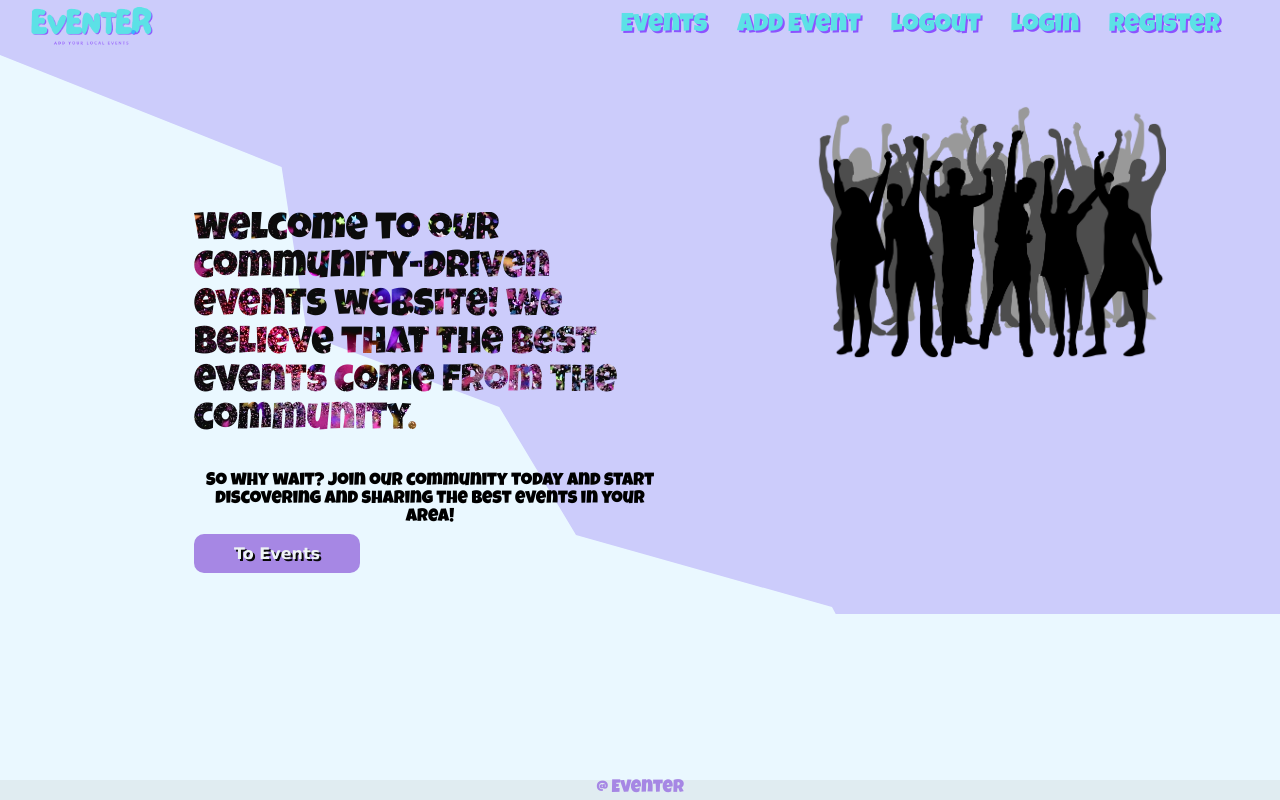
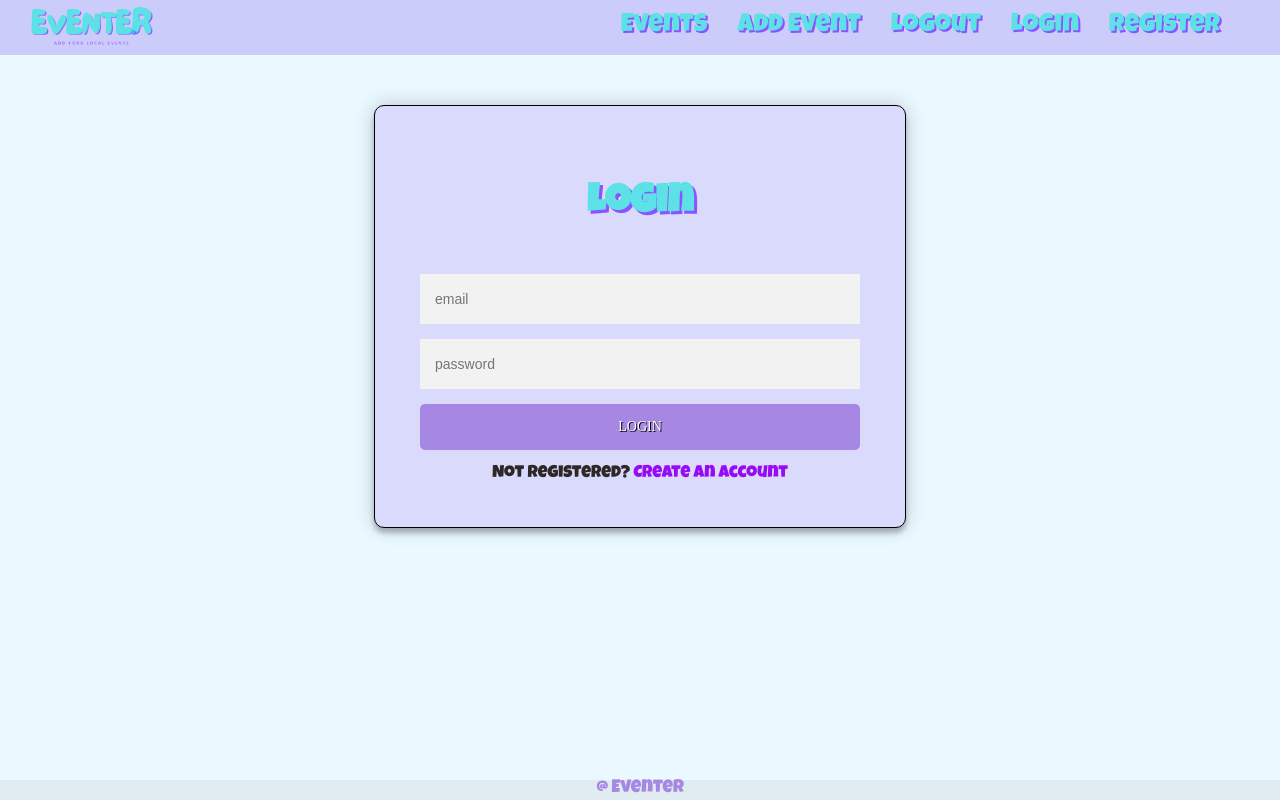
Before and after one commit to inanna-eftimova/Eventer, a React (Create React App) app: page /login in a window 1280 px wide. Built offline with nearby package versions, Linux system fonts and the light colour scheme.

Commit message:
Added router

```diff
--- a/package.json
+++ b/package.json
@@ -8,6 +8,7 @@
     "@testing-library/user-event": "^13.5.0",
     "react": "^18.2.0",
     "react-dom": "^18.2.0",
+    "react-router-dom": "^6.15.0",
     "react-scripts": "5.0.1",
     "web-vitals": "^2.1.4"
   },
--- a/src/App.js
+++ b/src/App.js
@@ -1,7 +1,12 @@
+import { Route, Routes } from "react-router-dom";
+
 import Header from "./components/Header/Header";
 import Welcome from "./components/Welcome/Welcome";
 import Footer from "./components/Footer/Footer";
+import Register from "./components/Register/Register";
+import Login from "./components/Login/Login";
 import CatalogEvents from "./components/Events/CatalogEvents/CatalogEvents";
+import CreateEvent from "./components/Events/CreateEvent/CreateEvent";
 
 function App() {
   return (
@@ -9,8 +14,13 @@ function App() {
     <Header/>
 
       <main>
-
-        <Welcome/>
+        <Routes>
+          <Route path="/" element={<Welcome/>} />
+          <Route path="/register" element={<Register/>} />
+          <Route path="/login" element={<Login/>} />
+          <Route path="/dashboard" element={<CatalogEvents/>} />
+          <Route path="/create" element={<CreateEvent/>} />
+        </Routes>
 
       </main>
     <Footer/>
--- a/src/components/Header/Header.js
+++ b/src/components/Header/Header.js
@@ -1,23 +1,25 @@
+import { Link } from "react-router-dom";
+
 function Header() {
     return (
         <header>
-            <a id="logo" href="/"
-            ><img id="logo-img" src="./images/logo.png" alt=""/></a>
+            <Link id="logo" to="/"
+            ><img id="logo-img" src="./images/logo.png" alt=""/></Link>
 
             <nav>
                 <div>
-                    <a href="#">Events</a>
+                    <Link to="/dashboard">Events</Link>
                 </div>
 
                 <div className="user">
-                    <a href="#">Add Event</a>
-                    <a href="#">Logout</a>
+                    <Link to="/create">Add Event</Link>
+                    <Link to="#">Logout</Link>
                 </div>
 
 
                 <div className="guest">
-                    <a href="#">Login</a>
-                    <a href="#">Register</a>
+                    <Link to="/login">Login</Link>
+                    <Link to="/register">Register</Link>
                 </div>
             </nav>
         </header>
--- a/src/components/Login/Login.js
+++ b/src/components/Login/Login.js
@@ -1,3 +1,5 @@
+import { Link } from "react-router-dom";
+
 function Login(){
     return(
         <section id="login">
@@ -13,7 +15,7 @@ function Login(){
             />
             <button type="submit">login</button>
             <p className="message">
-              Not registered? <a href="#">Create an account</a>
+              Not registered? <Link to="/register">Create an account</Link>
             </p>
           </form>
         </div>
--- a/src/components/Register/Register.js
+++ b/src/components/Register/Register.js
@@ -1,3 +1,5 @@
+import { Link } from "react-router-dom";
+
 function Register(){
     return(
         <section id="register">
@@ -23,7 +25,7 @@ function Register(){
               placeholder="repeat password"
             />
             <button type="submit">register</button>
-            <p className="message">Already registered? <a href="#">Login</a></p>
+            <p className="message">Already registered? <Link to="/login">Login</Link></p>
           </form>
         </div>
       </section>
--- a/src/components/Welcome/Welcome.js
+++ b/src/components/Welcome/Welcome.js
@@ -1,3 +1,5 @@
+import { Link } from "react-router-dom";
+
 function Welcome(){
     return (
         <section id="home">
@@ -7,7 +9,7 @@ function Welcome(){
 
                <p>So why wait? Join our community today and start
                  discovering and sharing the best events in your area!</p>
-                 <a className="event-btn" href="#">To Events</a>
+                 <Link className="event-btn" to="/dashboard">To Events</Link>
           </div>
           <img className="party-img" src="./images/party people.png" alt="event"/>
         </section>
--- a/src/index.js
+++ b/src/index.js
@@ -1,12 +1,15 @@
 import React from 'react';
 import ReactDOM from 'react-dom/client';
+import { BrowserRouter } from 'react-router-dom';
 import App from './App';
 import reportWebVitals from './reportWebVitals';
 
 const root = ReactDOM.createRoot(document.getElementById('root'));
 root.render(
   <React.StrictMode>
-    <App />
+    <BrowserRouter>
+      <App />
+    </BrowserRouter>
   </React.StrictMode>
 );
 
```
Also changed, not shown: 1 other file (tests, documents, lock files or other folders).
